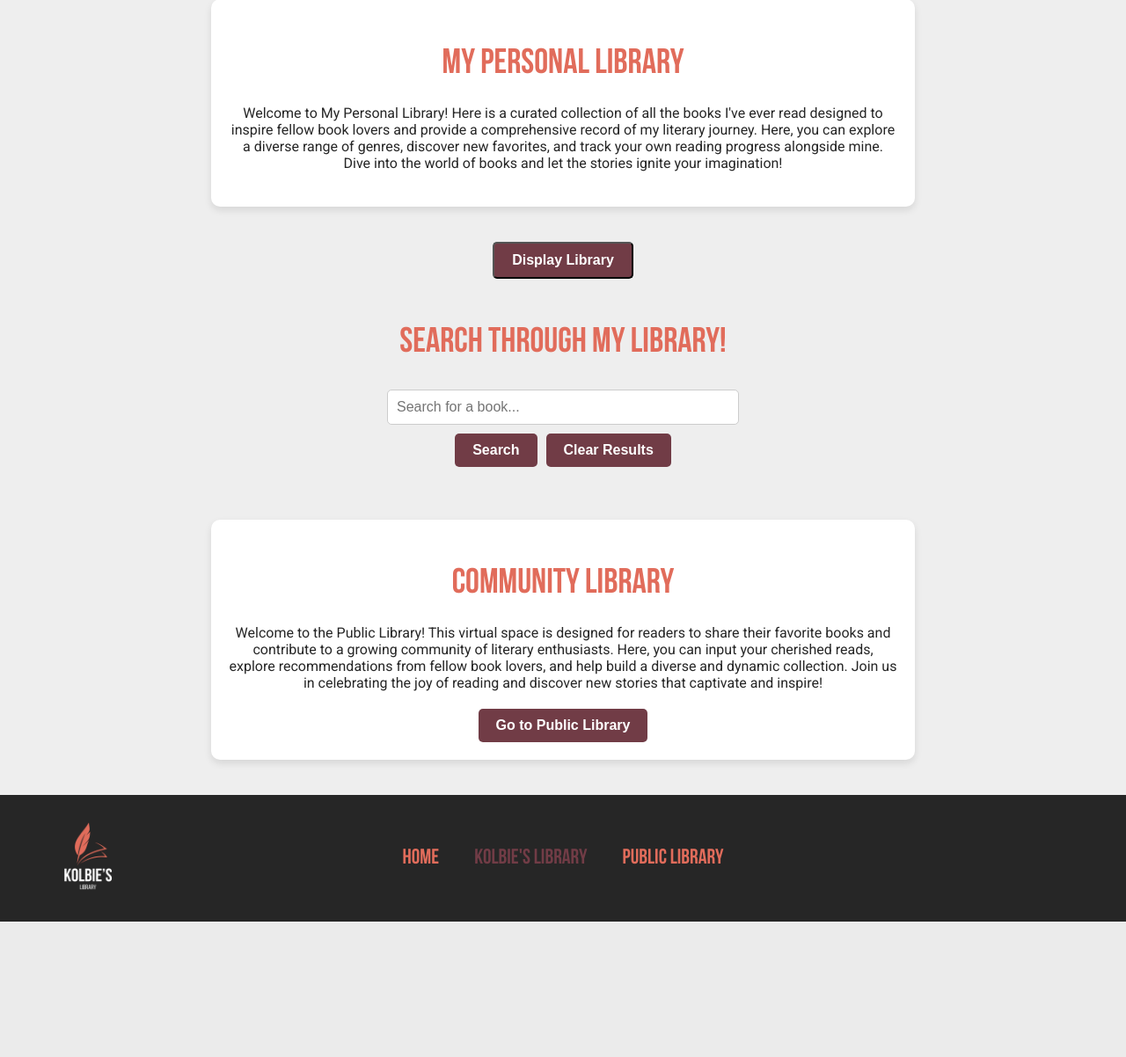
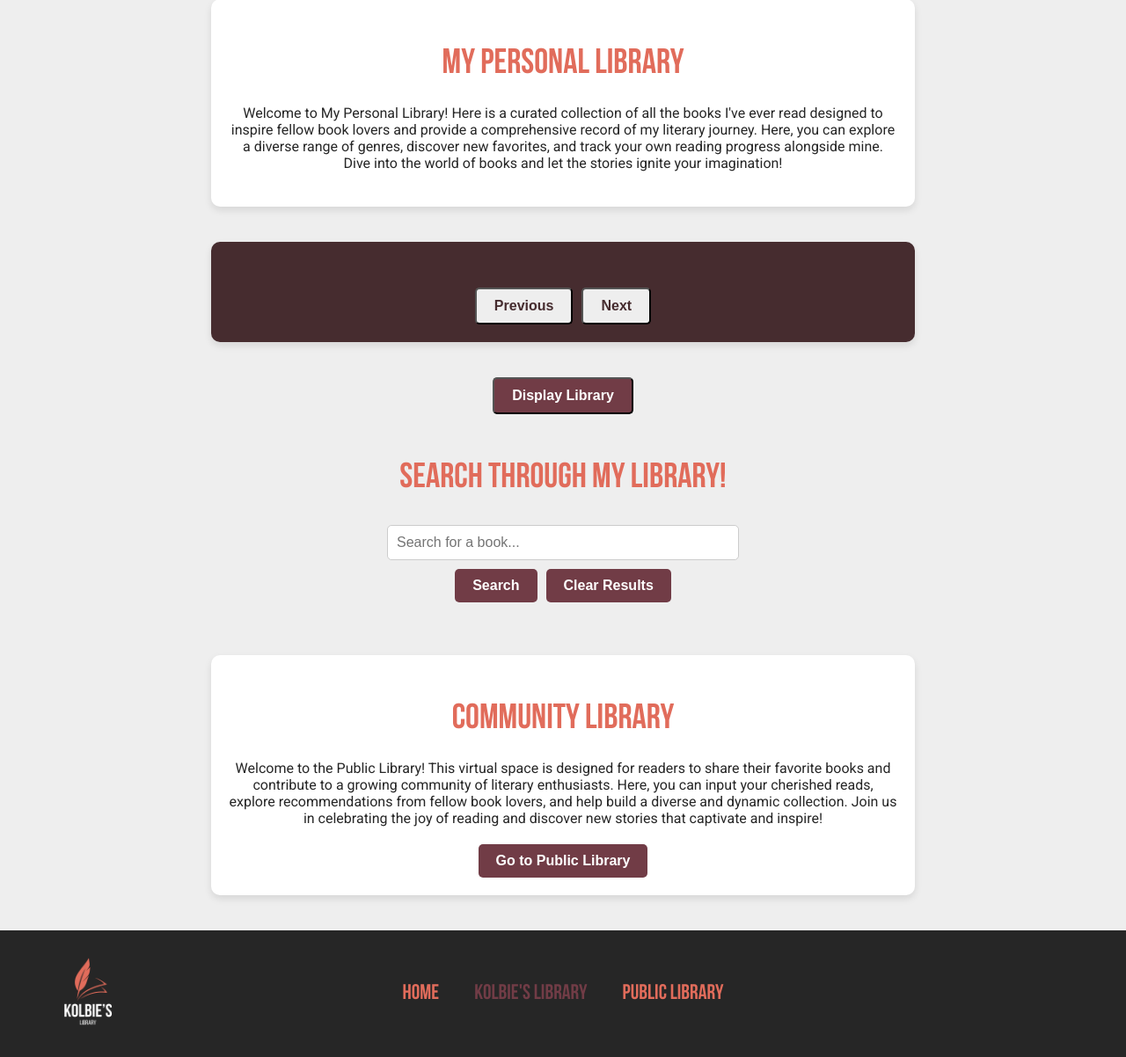
Before and after one commit to KolbieP/My-Library, a Django app: template BookListAPI/templates/library.html in a window 1280 px wide. Shown: the part 357-1559 px from the top of the page at 88% size. Before the commit the page ends 1405 px from the top, so only its background shows below. Run offline with Django 5.2, Linux system fonts and the light colour scheme; the template is opened without the code that fills it: values that come from a table or form of the project are taken from there, others are empty; data comes from the database, SQL or seed files in the repository; both versions use the stored data as it was after the commit.

Commit message:
Added Single Book View
-Created section in my library where the user can see individual books in my library and click through them
-Allows users to toggle through the books
-Styled the section

```diff
--- a/BookListAPI/templates/library.html
+++ b/BookListAPI/templates/library.html
@@ -1,5 +1,6 @@
 <!DOCTYPE html>
 <html lang="en">
+
 <head>
     <meta charset="UTF-8">
     <meta name="viewport" content="width=device-width, initial-scale=1.0">
@@ -8,6 +9,7 @@
     <link rel="stylesheet" type="text/css" href="{% static 'style.css' %}">
     <link rel="icon" type="image/x-icon" href="{% static 'logo.png' %}">
 </head>
+
 <body>
     <nav class="top-nav">
         <div class="logo">
@@ -30,6 +32,19 @@
             a diverse range of genres, discover new favorites, and track your own reading progress alongside mine. Dive
             into the world of books and let the stories ignite your imagination!</p>
     </div>
+
+    <div class="single-group">
+        <div id="single-book-display">
+            <h3 id="book-title"></h3>
+            <h4 id="book-author"></h4>
+            <h4 id="book-rating"></h4>
+        </div>
+        <div class="button-container">
+            <button class="prev button-single">Previous</button>
+            <button class="next button-single">Next</button>
+        </div>
+    </div>
+
     <div class="book-button-container">
         <button class="book-button">Display Library</button>
     </div>
@@ -70,10 +85,13 @@
     </div>
     <div class="group">
         <h2>Community Library</h2>
-        <p>Welcome to the Public Library! This virtual space is designed for readers to share their favorite books and
-            contribute to a growing community of literary enthusiasts. Here, you can input your cherished reads, explore
+        <p>Welcome to the Public Library! This virtual space is designed for readers to share their favorite books
+            and
+            contribute to a growing community of literary enthusiasts. Here, you can input your cherished reads,
+            explore
             recommendations
-            from fellow book lovers, and help build a diverse and dynamic collection. Join us in celebrating the joy of
+            from fellow book lovers, and help build a diverse and dynamic collection. Join us in celebrating the joy
+            of
             reading and discover new
             stories that captivate and inspire!</p>
         <div class="button-container">
@@ -94,7 +112,6 @@
     <script>
 
         function toggleLibrary() {
-            console.log("Button clicked");
             var bookDisplay = document.getElementById('bookDisplay');
             var button = document.querySelector('.book-button');
             if (bookDisplay.style.display === 'none' || bookDisplay.style.display === '') {
@@ -151,6 +168,44 @@
             document.getElementById('searchInput').value = ''; // Clear search input
         }
 
+        let currentBookIndex = 0;
+        let books = [];
+
+        function fetchBooks() {
+            fetch('books')
+                .then(response => {
+                    if (!response.ok) {
+                        throw new Error('Network response was not ok');
+                    }
+                    return response.json();
+                })
+                .then(data => {
+                    books = data.results;  // Extract the results array
+                    console.log(books);  // Log the books array to check the data
+                    updateBookDisplay();
+                })
+                .catch(error => console.error('Error fetching books:', error));
+        }
+
+        function updateBookDisplay() {
+            if (books.length > 0) {
+                const book = books[currentBookIndex];
+                document.getElementById('book-title').textContent = book.title;
+                document.getElementById('book-author').textContent = book.author;
+                document.getElementById('book-rating').textContent = book.rating;
+            }
+        }
+
+        function showNextBook() {
+            currentBookIndex = (currentBookIndex + 1) % books.length;
+            updateBookDisplay();
+        }
+
+        function showPreviousBook() {
+            currentBookIndex = (currentBookIndex - 1 + books.length) % books.length;
+            updateBookDisplay();
+        }
+
         document.addEventListener('DOMContentLoaded', function () {
             var button = document.querySelector('.book-button');
             if (button) {
@@ -166,7 +221,20 @@
             if (clearButton) {
                 clearButton.addEventListener('click', clearSearchResults);
             }
+
+            var prevButton = document.querySelector('.prev');
+            if (prevButton) {
+                prevButton.addEventListener('click', showPreviousBook);
+            }
+
+            var nextButton = document.querySelector('.next');
+            if (nextButton) {
+                nextButton.addEventListener('click', showNextBook);
+            }
+
+            fetchBooks();
         });
     </script>
 </body>
+
 </html>
--- a/BookListAPI/templates/static/style.css
+++ b/BookListAPI/templates/static/style.css
@@ -186,7 +186,7 @@ footer .nav-link:hover {
     text-shadow: 2px 2px 4px rgba(0, 0, 0, 0.5);
 }
 
-.group {
+.group, .single-group {
     text-align: center;
     display: flex;
     flex-direction: column;
@@ -202,12 +202,29 @@ footer .nav-link:hover {
     box-shadow: 0 4px 8px rgba(0, 0, 0, 0.1);
 }
 
-.group h2 {
+.single-group {
+    background-color: #462C2F;
+    color: #EEEEEE;
+}
+
+.single-group #single-book-display {
+    text-align: center; /* Center align text */
+}
+
+.group h2, .single-group h2 {
     margin-bottom: 10px;
 }
 
-.group p {
+.group p, .single-group p {
     margin-bottom: 20px;
+}
+
+.single-group h3 {
+    color: #FFFFFF;
+}
+
+.single-group h4 {
+    color: #E16C5B; /* Color for author and rating */
 }
 
 .button {
@@ -242,6 +259,23 @@ footer .nav-link:hover {
 
 .button-second:hover {
     background-color: #713C46;
+}
+
+.button-single {
+    font-family: 'SourceSansProBold', sans-serif;
+    display: inline-block;
+    padding: 10px 20px;
+    font-size: 1em;
+    color: #462C2F;
+    background-color: #EEEEEE;
+    text-decoration: none;
+    border-radius: 5px;
+    transition: #E16C5B 0.3s ease;
+    font-weight: bold;
+}
+
+.button-single:hover {
+    background-color: #E16C5B;
 }
 
 .book-button-container {
```
Also changed, not shown: db.sqlite3, public_library.sqlite3.
